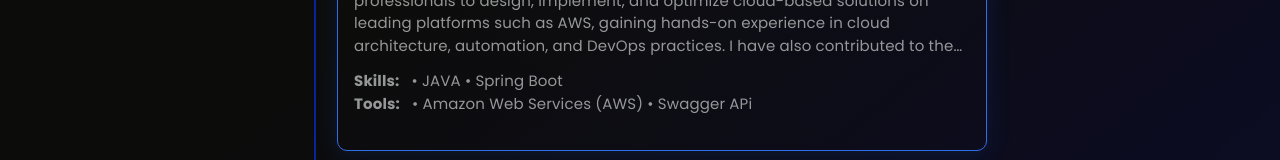
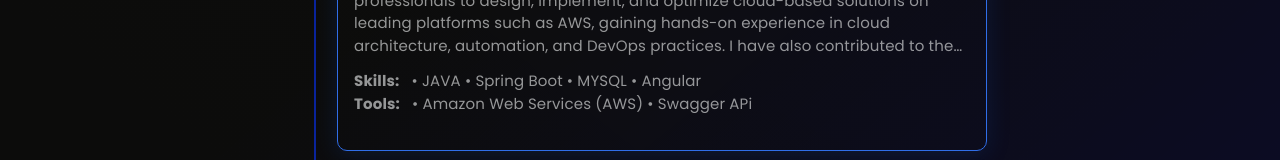
Before and after one commit to SOHAMRANA77/SOHAMRANA77.github.io, a React (Create React App) app: page / in a window 1280 px wide. Shown: the part 1807-1967 px from the top of the page. Built offline with nearby package versions, Linux system fonts and the light colour scheme.

Commit message:
Add link

```diff
--- a/src/data/constants.js
+++ b/src/data/constants.js
@@ -166,6 +166,8 @@ export const experiences = [
     skills: [
       "JAVA",
       "Spring Boot",
+      "MYSQL",
+      "Angular",
     ],
     tools: [
       " Amazon Web Services (AWS)",
@@ -251,7 +253,7 @@ export const projects = [
       "Swagger API"
     ],
     category: "Python",
-    github: "https://github.com/SOHAMRANA77/WebScraping1o1",
+    github: "https://github.com/SOHAMRANA77/MealApp-Backend",
   },
 
   {
```
